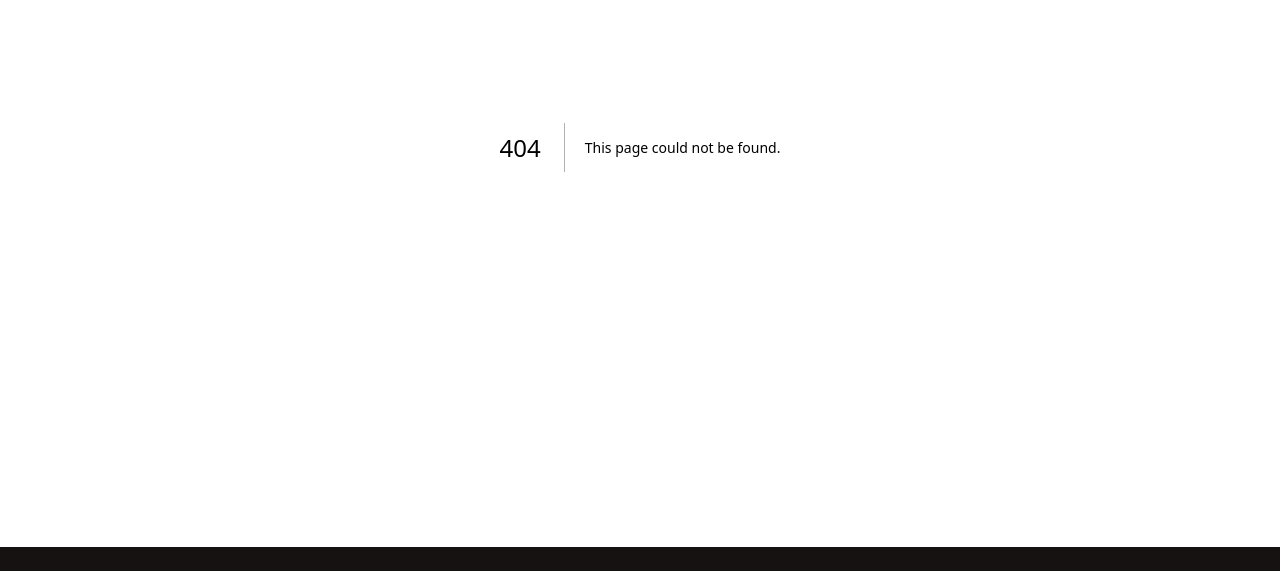
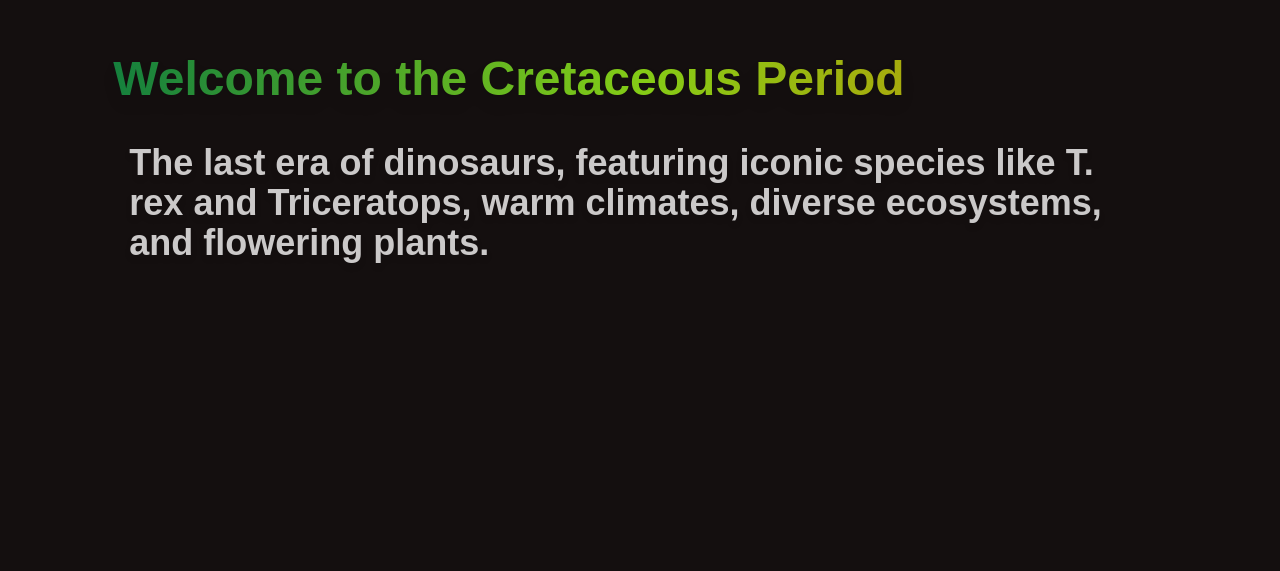
Before and after one commit to jjdsilva0/VTHacks24, a Next.js app in the folder vthacks/: page /cretaceous in a window 1280 px wide. Before the commit this address had no page. Shown: the part 253-824 px from the top of the page. Before the commit the page ends 800 px from the top, so only its background shows below. Built offline with nearby package versions, Linux system fonts and the light colour scheme.

Commit message:
Create jurassic and cretaceous pages.

```diff
--- a/vthacks/app/components/ProgressBar.js
+++ b/vthacks/app/components/ProgressBar.js
@@ -55,6 +55,7 @@ const ProgressBar = () => {
             </li>
             <li>
                 {/* TODO: If active add bg-primary to className */}
+                {/* Adjusts top half of line */}
                 <hr className="bg-primary"/>
                 <div className="timeline-middle">
                 <svg
--- /dev/null
+++ b/vthacks/app/cretaceous/page.jsx
@@ -0,0 +1,31 @@
+"use client";
+
+export default function Home() {
+  return (
+    <div>
+      <div className="w-full bg-base-200 text-base-content px-2 py-4 flex">
+        {/* Left Section: Title and Description */}
+        <div className="carousel carousel-vertical h-[99dvh] w-full flex items-center">
+          <div className=" carousel-item h-full w-5/6 flex-col justify-center text-left">
+            <h2 className="text-5xl font-extrabold bg-gradient-to-r from-green-700 via-lime-500 to-yellow-600 text-transparent bg-clip-text drop-shadow-lg mb-6">
+              Welcome to the Cretaceous Period
+            </h2>
+            <h2 className="text-2xl md:text-4xl font-bold drop-shadow-md mt-4 px-4">
+            The last era of dinosaurs, featuring iconic species like T. rex and Triceratops, warm climates, diverse ecosystems, and flowering plants.
+            </h2>
+          </div>
+          <div className="carousel-item w-5/6 h-full flex-col justify-center text-left">
+            <h2 className="text-5xl md:text-7xl font-extrabold bg-gradient-to-r from-green-700 via-lime-500 to-yellow-600 text-transparent bg-clip-text drop-shadow-lg mb-6">
+              Empty
+            </h2>
+            <h2 className="text-2xl md:text-4xl font-bold drop-shadow-md mt-4 px-4">
+              empty
+            </h2>
+          </div>
+        </div>
+      </div>
+      <div className="w-1/6 fixed right-1 top-2">
+      </div>
+    </div>
+  );
+}
--- /dev/null
+++ b/vthacks/app/jurassic/page.jsx
@@ -0,0 +1,32 @@
+"use client";
+
+export default function Home() {
+  return (
+    <div>
+      <div className="w-full bg-base-200 text-base-content px-2 py-4 flex">
+        {/* Left Section: Title and Description */}
+        <div className="carousel carousel-vertical h-[99dvh] w-full flex items-center">
+          <div className=" carousel-item h-full w-5/6 flex-col justify-center text-left">
+            <h2 className="text-5xl font-extrabold bg-gradient-to-r from-green-700 via-lime-500 to-yellow-600 text-transparent bg-clip-text drop-shadow-lg mb-6">
+              Welcome to the Jurassic Period
+            </h2>
+            <h2 className="text-2xl md:text-4xl font-bold drop-shadow-md mt-4 px-4">
+            A time of dinosaur dominance and diversification, featuring species like Stegosaurus and Brachiosaurus. Warm, humid climates supported lush vegetation and thriving marine life.
+            </h2>
+          </div>
+          <div className="carousel-item w-5/6 h-full flex-col justify-center text-left">
+            <h2 className="text-5xl md:text-7xl font-extrabold bg-gradient-to-r from-green-700 via-lime-500 to-yellow-600 text-transparent bg-clip-text drop-shadow-lg mb-6">
+              Empty
+            </h2>
+            <h2 className="text-2xl md:text-4xl font-bold drop-shadow-md mt-4 px-4">
+              empty
+            </h2>
+          </div>
+        </div>
+      </div>
+      {/* Timeline placeholder */}
+      <div className="w-1/6 fixed right-1 top-2">
+      </div>
+    </div>
+  );
+}
--- a/vthacks/app/page.js
+++ b/vthacks/app/page.js
@@ -67,7 +67,7 @@ export default function Home() {
           <div className="hero-overlay bg-opacity-60"></div>
           <div className="hero-content text-neutral-content text-center">
             <div className="max-w-md text-left bg-black bg-opacity-40 p-5 rounded-lg">
-              <h1 className="mb-3 text-5xl font-bold">Cretacious</h1>
+              <h1 className="mb-3 text-5xl font-bold">cretaceous</h1>
               <p className="mb-5">
                 The Cretaceous Period (145-66 million years ago) was the final era of the dinosaurs. It saw the rise of famous species like Tyrannosaurus rex and Triceratops. The climate was warm, supporting diverse ecosystems. Flowering plants emerged, and marine life flourished with creatures like mosasaurs. The period ended with a massive extinction event.
               </p>
```
